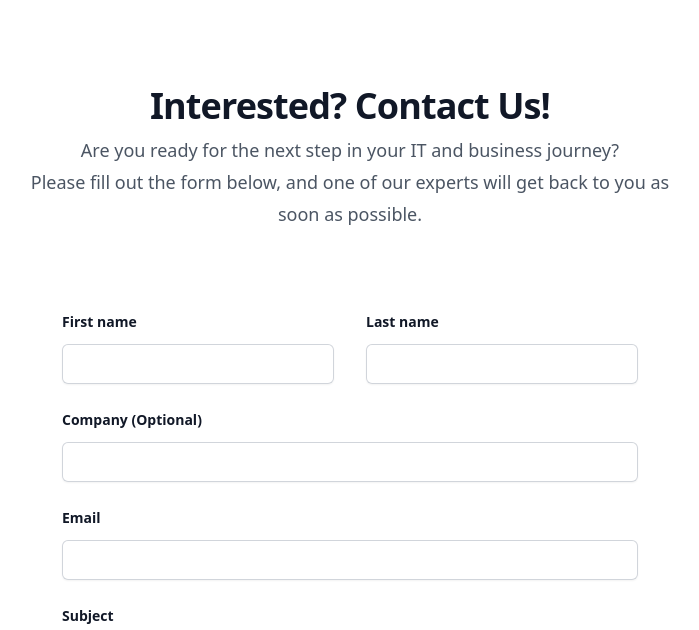
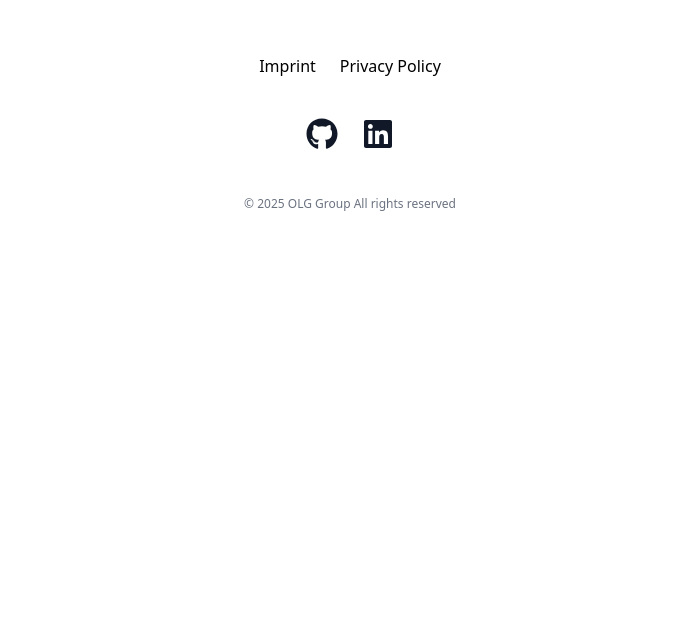
Before and after one commit to olg-group/website, a Vue app: page / in a window 1280 px wide. Shown: the part 3370-4000 px from the top of the page, without its empty margins (290-989 px from the left). After the commit the page ends 3679 px from the top, so only its background shows below. Built offline with nearby package versions, Linux system fonts and the light colour scheme.

Commit message:
Comment out ContactSection in HomeView.vue (#9)

```diff
--- a/src/views/HomeView.vue
+++ b/src/views/HomeView.vue
@@ -127,7 +127,7 @@ const reloadPage = () => window.location.reload();
       </template>
       <template #button>Go back</template>
     </SuccessDialog>
-    <ContactSection
+<!--    <ContactSection
       @submit="handleContactFormSubmit"
       privacy-policy="/legal/privacy-policy"
       add-email-field add-subject-field
@@ -142,7 +142,7 @@ const reloadPage = () => window.location.reload();
       <template #button>
         Lets talk
       </template>
-    </ContactSection>
+    </ContactSection>-->
   </main>
 </template>
 
```
